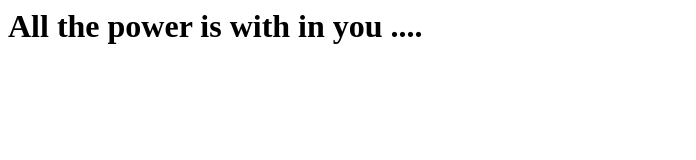
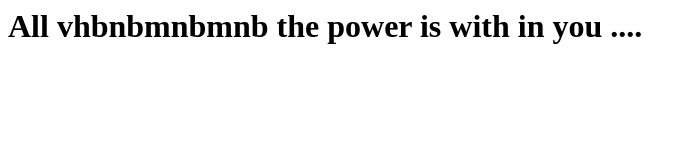
Before and after one commit to Amruthapriyanka/firstgitrepo, a plain HTML site: page index.html in a window 1280 px wide. Shown: the whole page, without its empty margins (0-696 px from the left). Drawn offline with Linux system fonts and the light colour scheme.

Commit message:
added gar

```diff
--- a/index.html
+++ b/index.html
@@ -1,6 +1,6 @@
 
 <html>
 <body>
-<h1>All the power is with in you ....<h1>
+<h1>All  vhbnbmnbmnb  the power is with in you ....<h1>
 </body>
 </html>
```
